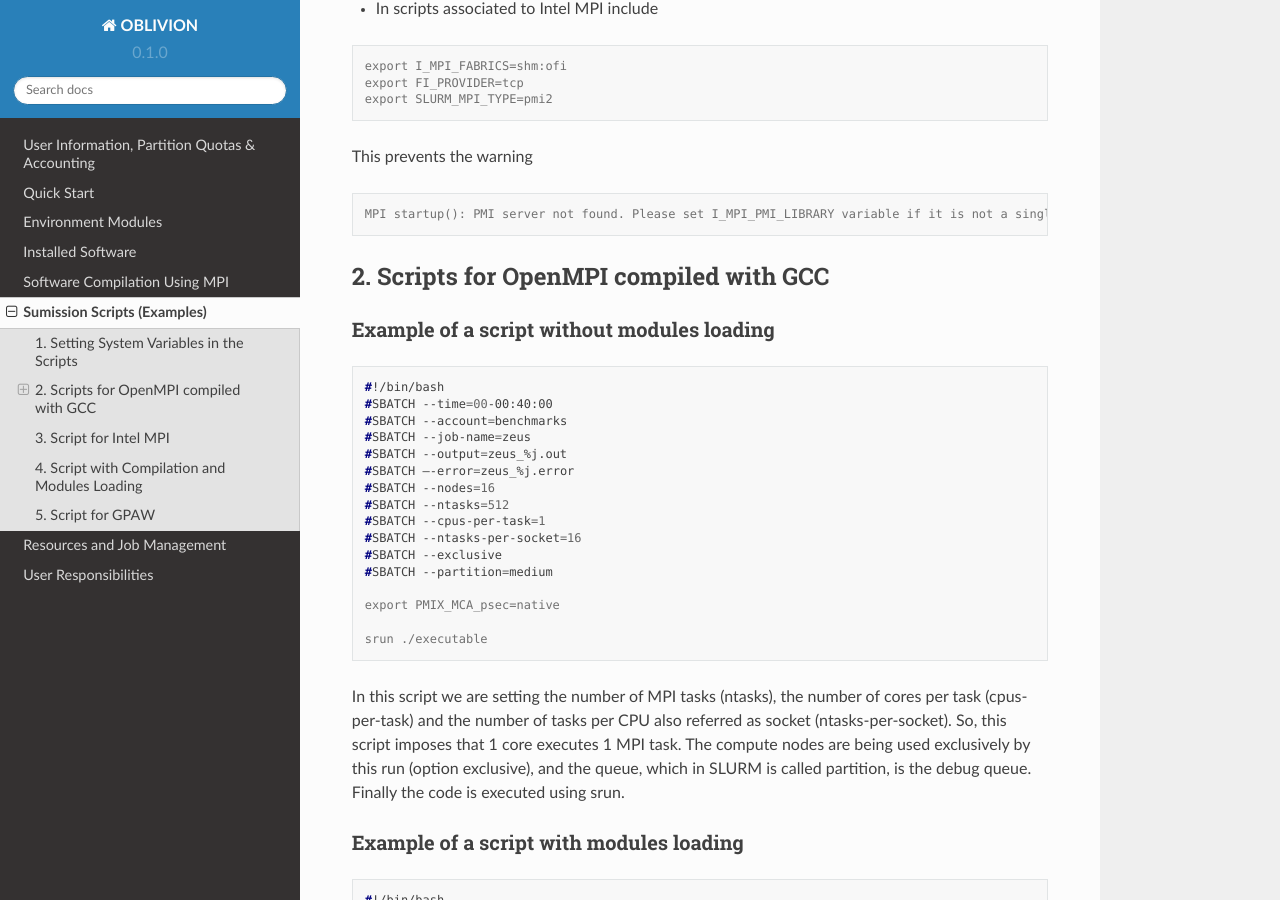
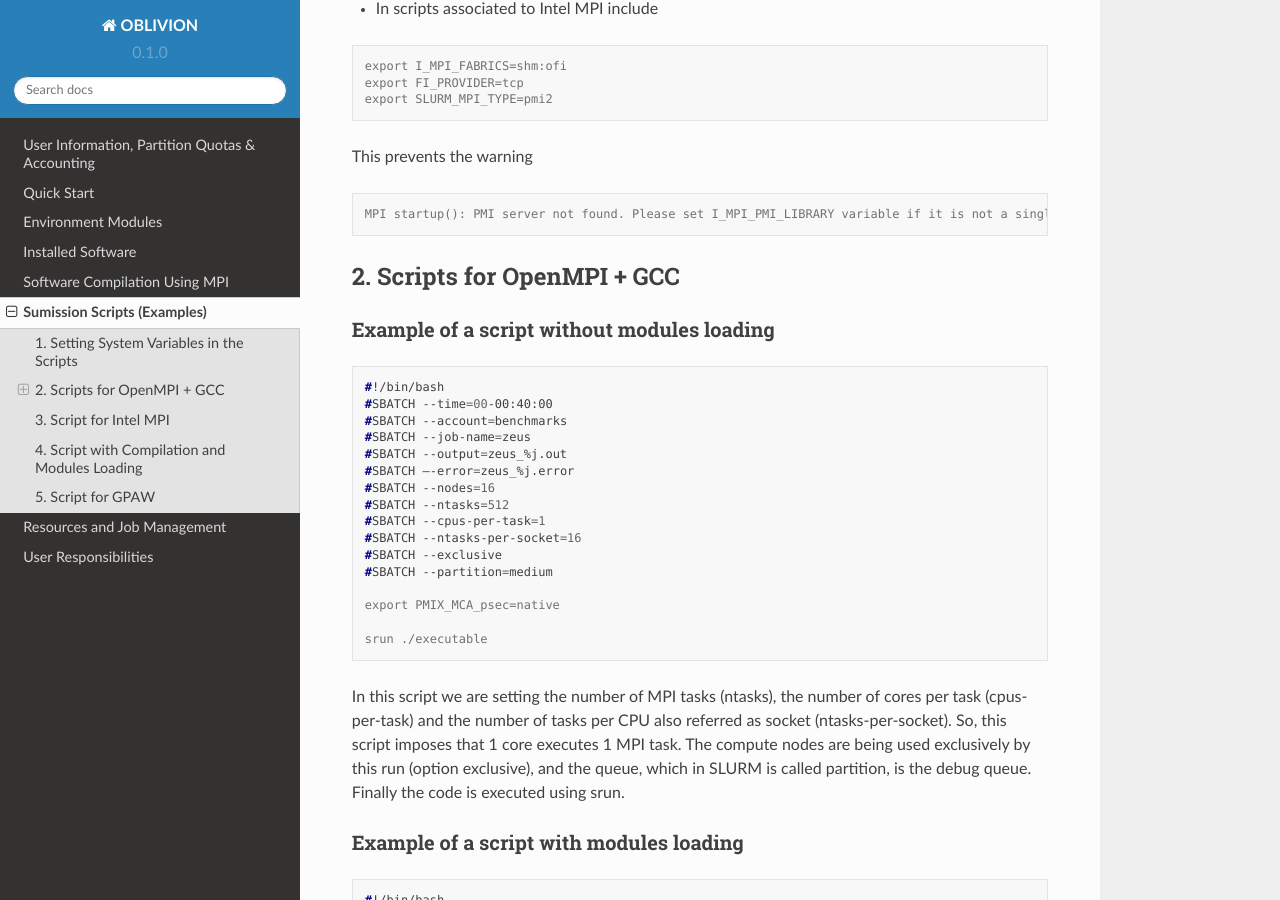
Before and after one commit to mavillez/Oblivion, a Sphinx documentation site: the page built from docs/source/scripts.rst, in a window 1280 px wide and 900 px high, scrolled down 873 px. Built offline with Sphinx 7.4.7 and the Read the Docs theme 2.0.0, drawn with Linux system fonts in a browser that asks for light colours.

Commit message:
Update scripts.rst

```diff
--- a/docs/source/scripts.rst
+++ b/docs/source/scripts.rst
@@ -48,8 +48,8 @@ This prevents the warning
   MPI startup(): PMI server not found. Please set I_MPI_PMI_LIBRARY variable if it is not a singleton case.
 
 
-2. Scripts for OpenMPI compiled with GCC
-----------------------------------------
+2. Scripts for OpenMPI + GCC
+----------------------------
 
 Example of a script without modules loading
 ~~~~~~~~~~~~~~~~~~~~~~~~~~~~~~~~~~~~~~~~~~~
```
